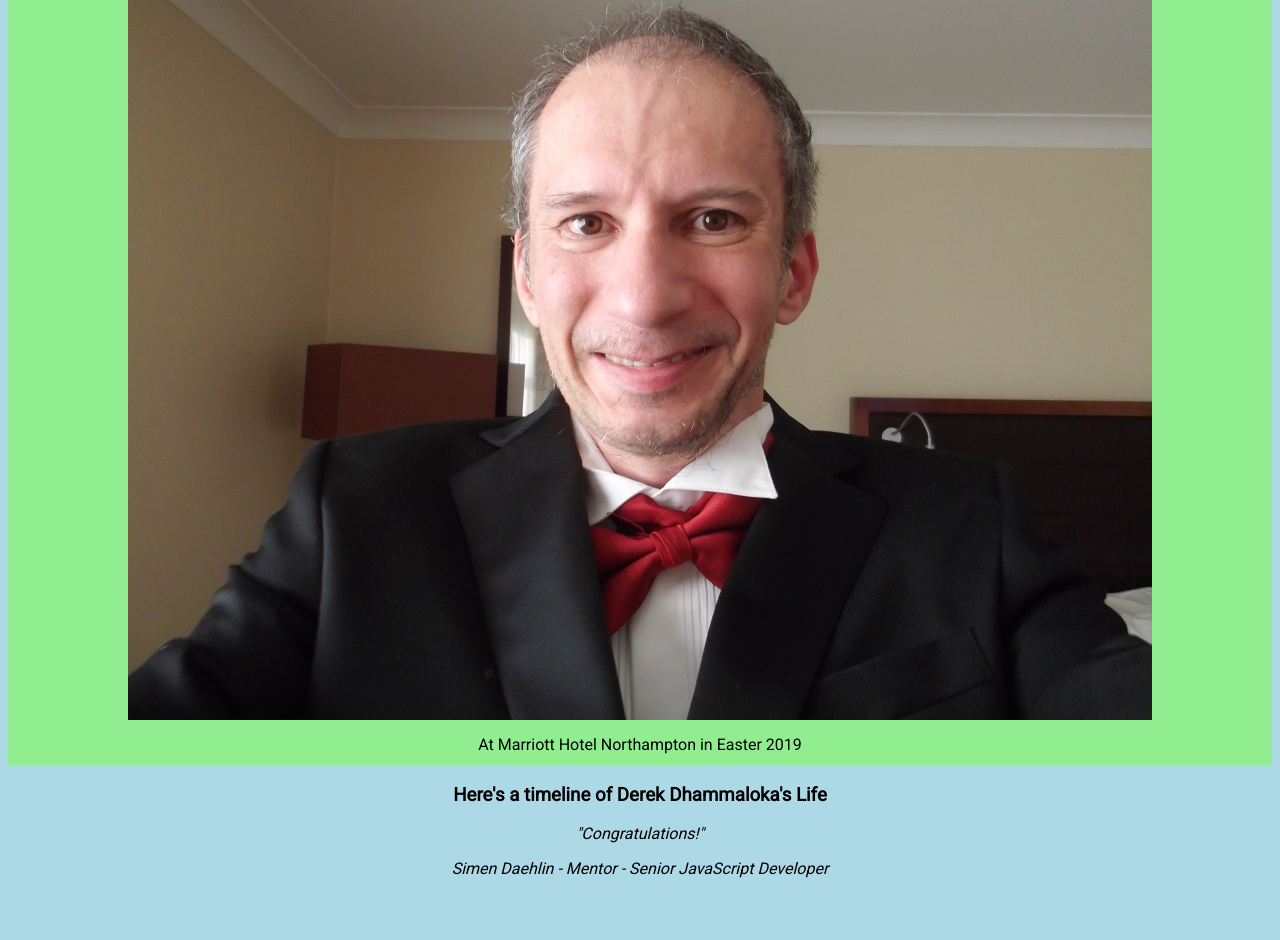
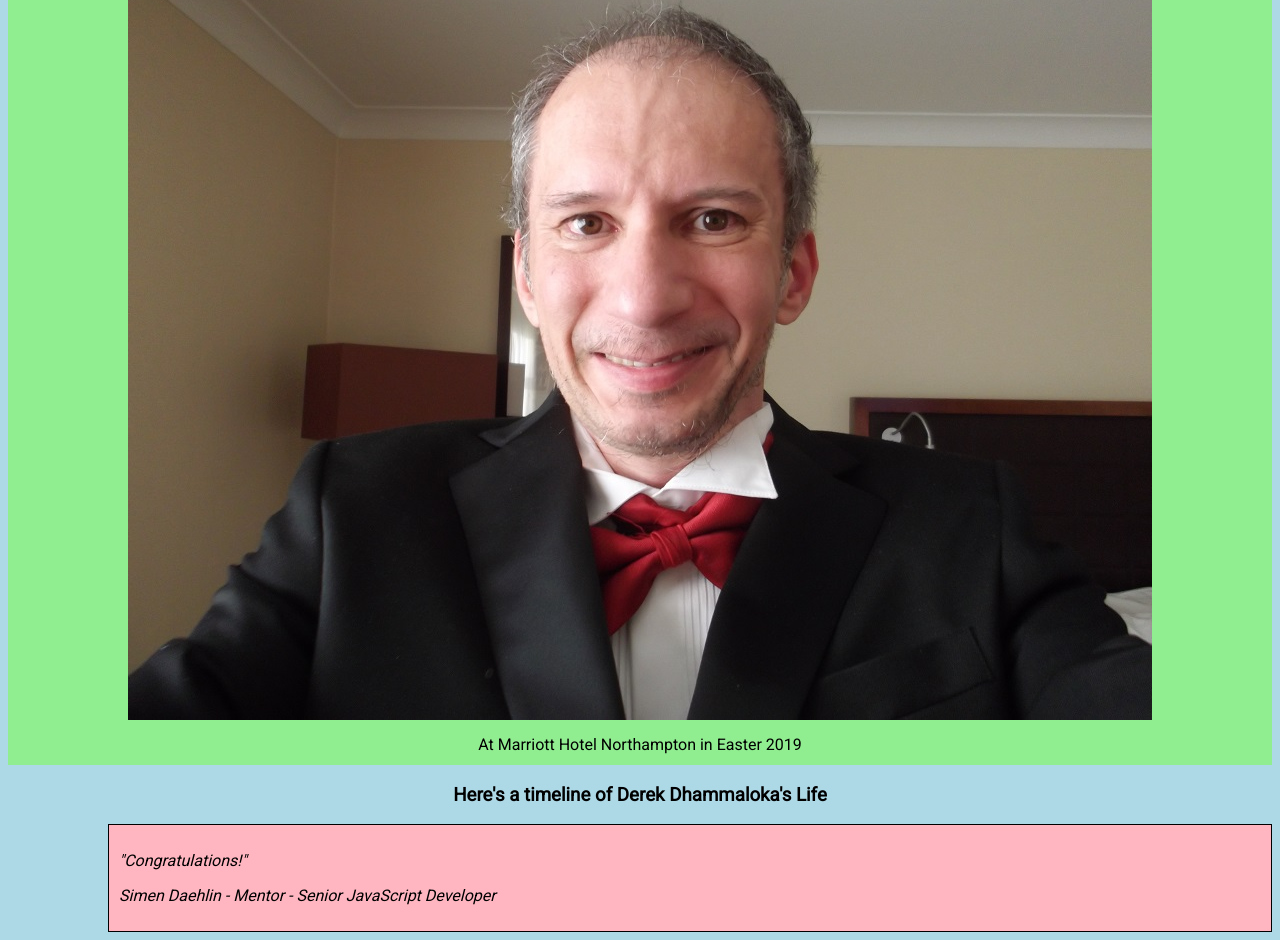
Before and after one commit to derektypist/working-tribute-page, a plain HTML site: page index.html in a window 1280 px wide. Shown: the part 230-1170 px from the top of the page. Before the commit the page ends 1124 px from the top, so only its background shows below. Drawn offline with Linux system fonts and the light colour scheme.

Commit message:
Added styles for quotes at style.css

```diff
--- a/css/style.css
+++ b/css/style.css
@@ -30,3 +30,18 @@ body {
     position: relative;
     top: 15px;
 }
+
+/* Tribute Info */
+#tribute-info {
+    text-align: left;
+    margin-left: 80px;
+}
+
+/* Quotes */
+#quotes {
+    text-align: left;
+    margin-left: 100px;
+    background-color: lightpink;
+    padding: 10px;
+    border: 1px solid black;
+}
--- a/index.html
+++ b/index.html
@@ -36,7 +36,7 @@
         <article id="tribute-info"></article>
 
         <!-- Italicise Quotes -->
-        <aside>
+        <aside id="quotes">
             <i><p>"Congratulations!"</p>
             <p>Simen Daehlin - Mentor - Senior JavaScript Developer</p></i>
         </aside>
```
